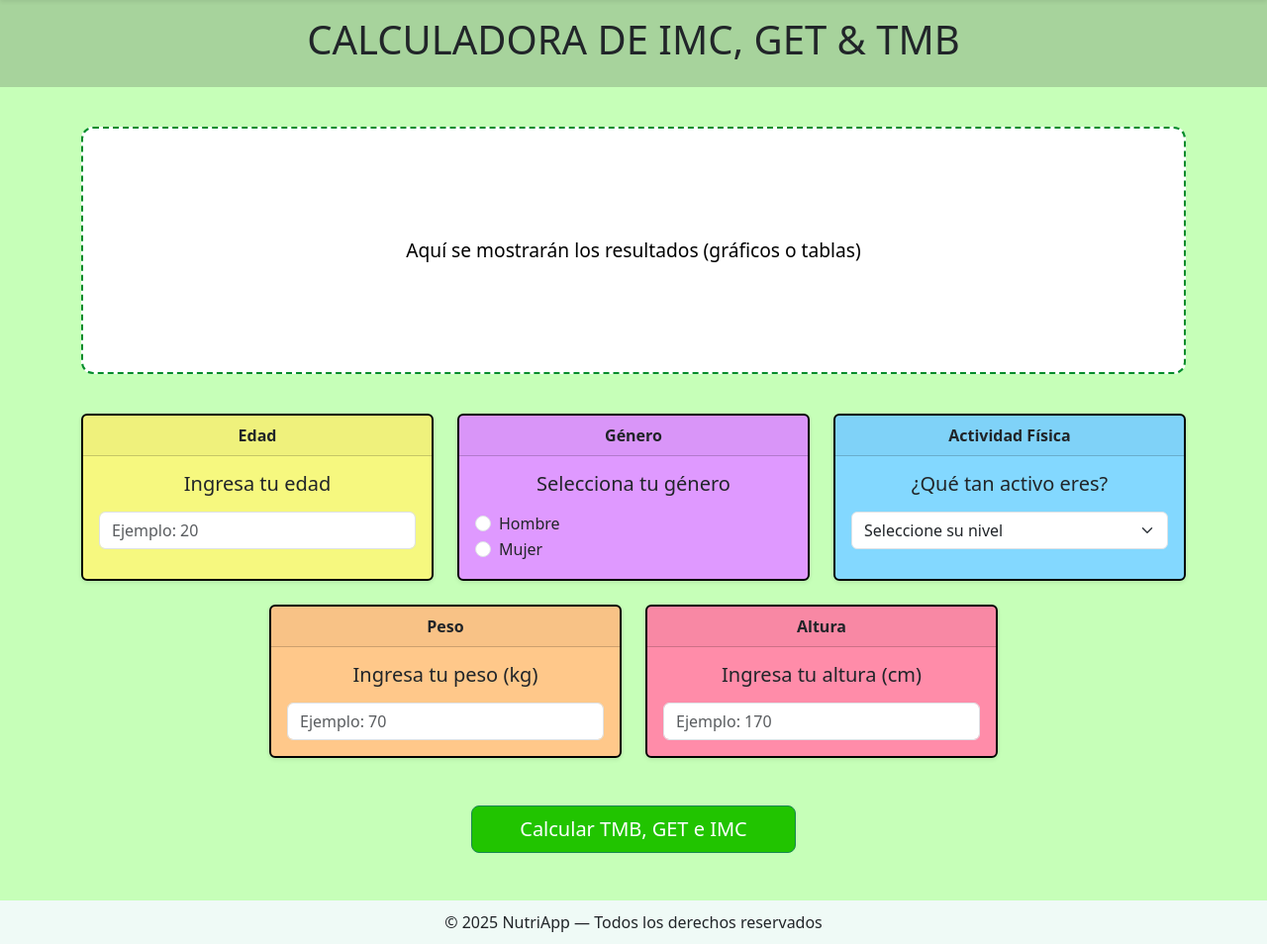
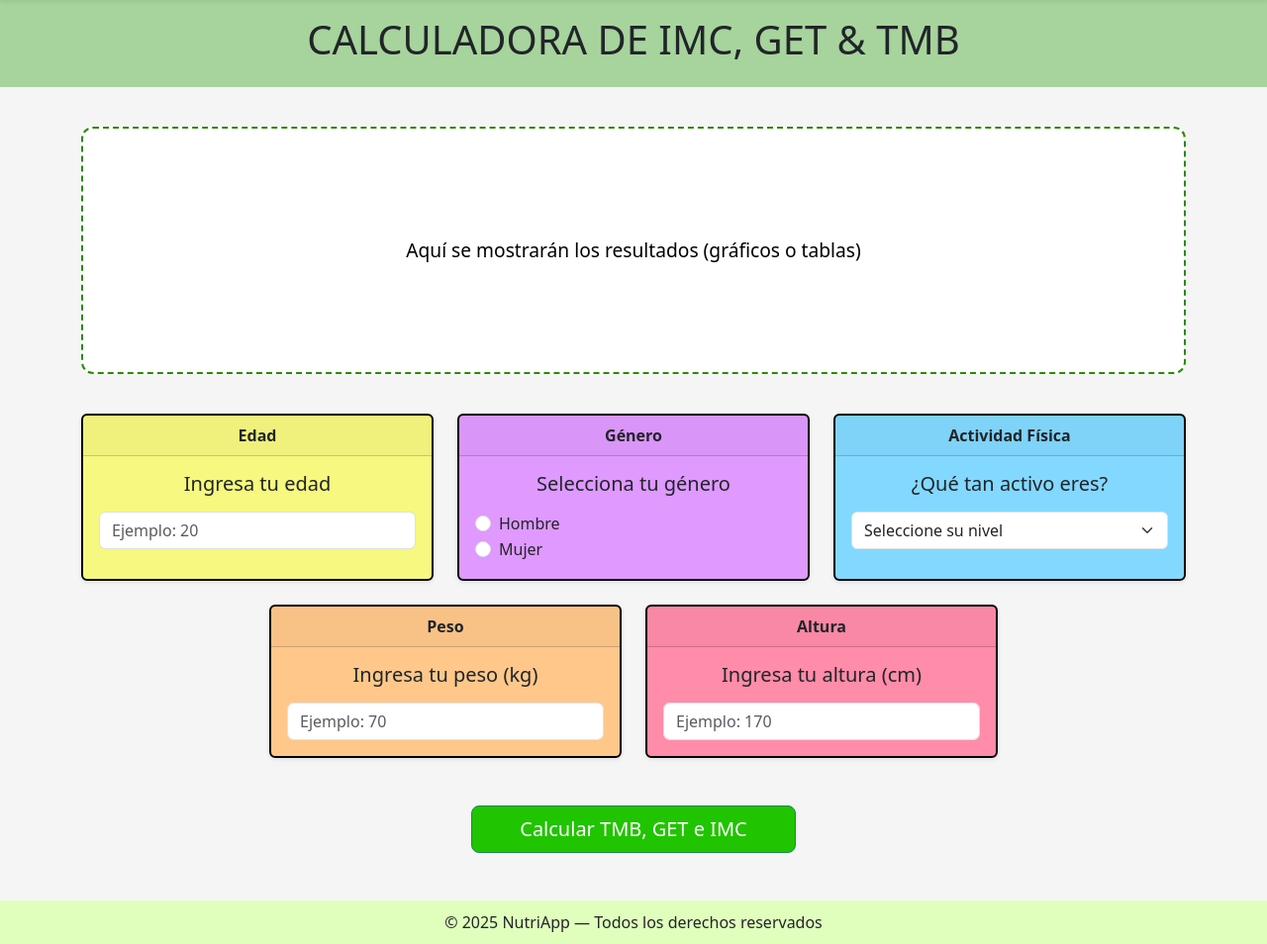
Before and after one commit to Camacho-Zamora-Adrian-Eduardo/Proyecto, a Flask app: page /calcular in a window 1280 px wide. Shown: the part 56-1010 px from the top of the page at 99% size. Run offline with Flask 3, Linux system fonts and the light colour scheme.

Commit message:
Camacho termina esto o estas castigado

```diff
--- a/templates/calculadora.html
+++ b/templates/calculadora.html
@@ -9,16 +9,16 @@ Nombre la pagina
 
 
 <form>
-    <style>
-
+<style>
     body {
-        background-color: #c6ffb8;
+        background-color: #f5f5f5;
     }
     .resultado {
         height: auto;
         min-height: 250px;
-        border: 2px dashed #028b2b;
+        border: 2px dashed #298b02;
         border-radius: 12px;
+
         margin: 40px auto;
         display: flex;
         align-items: center;
@@ -31,7 +31,7 @@ Nombre la pagina
         padding: 20px;
     }
     footer {
-        background-color: #f5faffde;
+        background-color: #e0ffbd;
         text-align: center;
         padding: 10px;
         margin-top: 40px;
@@ -55,7 +55,7 @@ Nombre la pagina
     </div>
 
     <!-- Sección de tarjetas -->
-    <div class="row justify-content-center gy-4" style="background-color: #c6ffb8;">
+    <div class="row justify-content-center gy-4">
 
         <div class="col-sm-6 col-md-4">
         <div class="card text h-100 shadow-sm" style="background-color: #f6f87f; border: 2px solid black">
```
